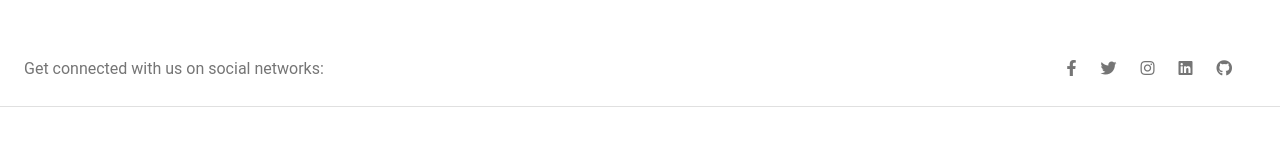
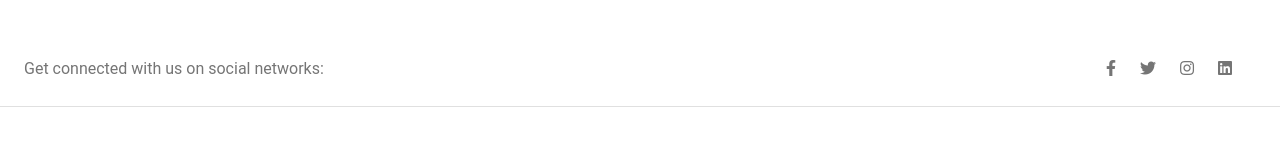
Before and after one commit to devamanin/cuchd-tedX, a React (Create React App) app: page / in a window 1280 px wide. Shown: the part 1745-1899 px from the top of the page. Built offline with nearby package versions, Linux system fonts and the light colour scheme.

Commit message:
-r github

```diff
--- a/src/Homecomp/Foot.jsx
+++ b/src/Homecomp/Foot.jsx
@@ -21,9 +21,6 @@
           </a>
           <a href='' className='me-4 text-reset'>
             <MDBIcon fab icon="linkedin" />
-          </a>
-          <a href='' className='me-4 text-reset'>
-            <MDBIcon fab icon="github" />
           </a>
         </div>
       </section>
```
